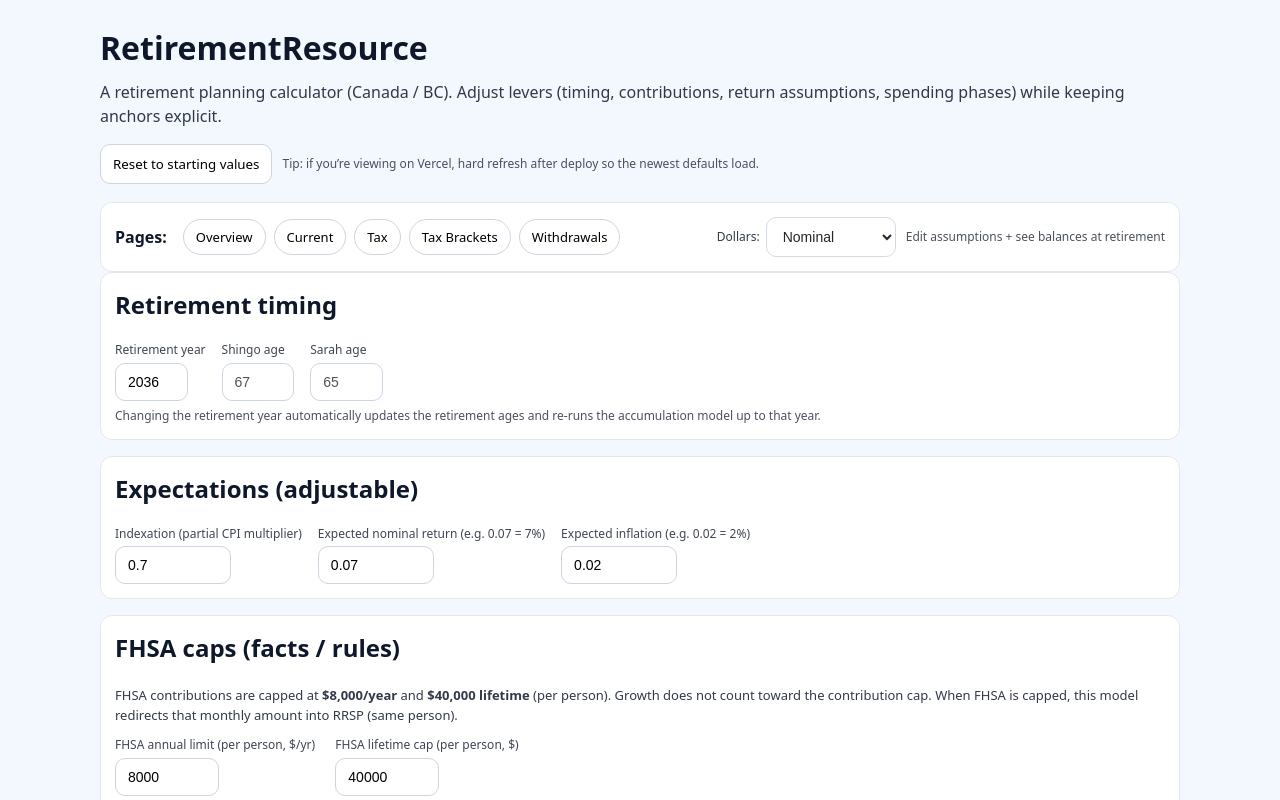
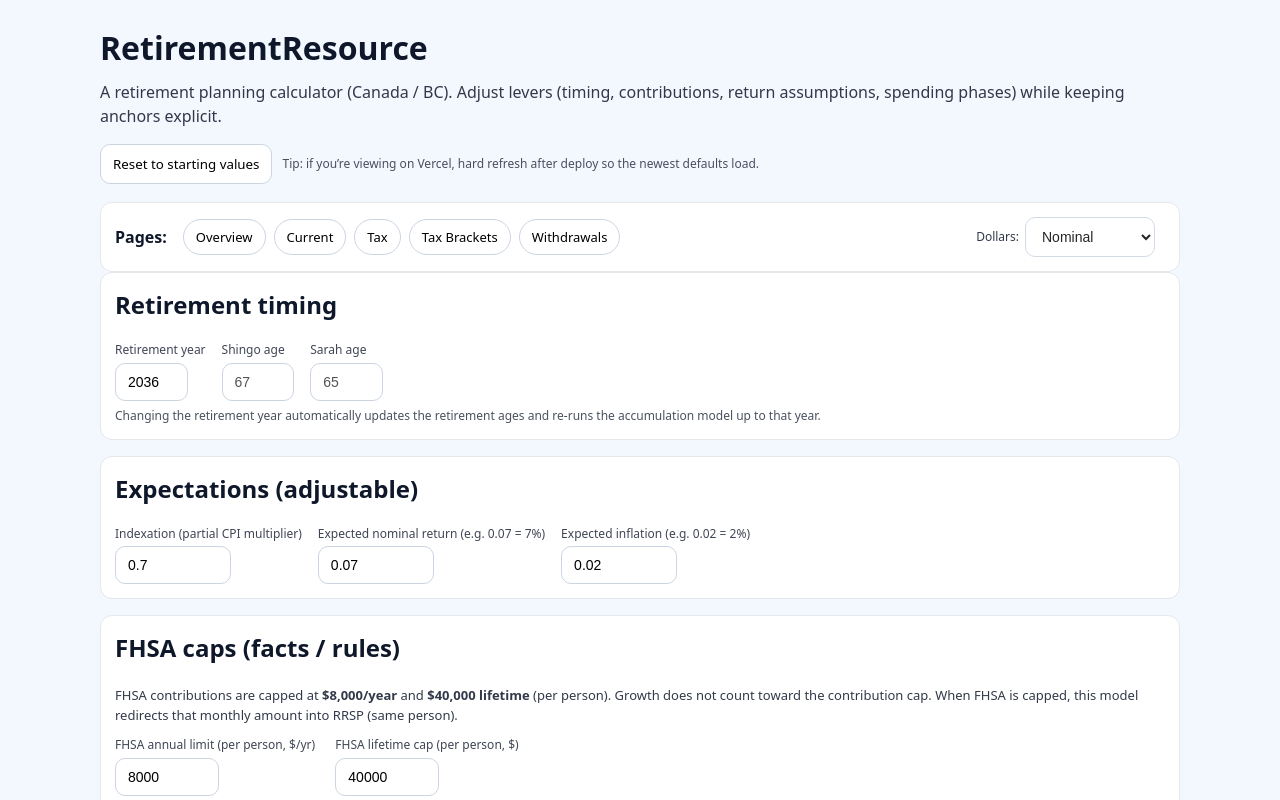
Before and after one commit to kawabunga8/RetirementResource, a React (Vite) app: page / in a window 1280 px wide. Shown: the top 800 px of the page. Built offline with nearby package versions, Linux system fonts and the light colour scheme.

Commit message:
Remove overview hint text

```diff
--- a/src/App.tsx
+++ b/src/App.tsx
@@ -1166,7 +1166,7 @@ export default function App() {
           {/* wide-screen layout toggle removed */}
 
           <div style={{ fontSize: 12, opacity: 0.75 }}>
-            {page === "overview" ? "Edit assumptions + see balances at retirement" : null}
+            {/* overview hint removed */}
             {page === "current" ? "Live snapshot: contributions and totals as of this month" : null}
             {page === "tax" ? "BC+federal tax estimate (v2)" : null}
             {page === "taxBrackets" ? "Visualize where income lands in the 2024 brackets" : null}
```
